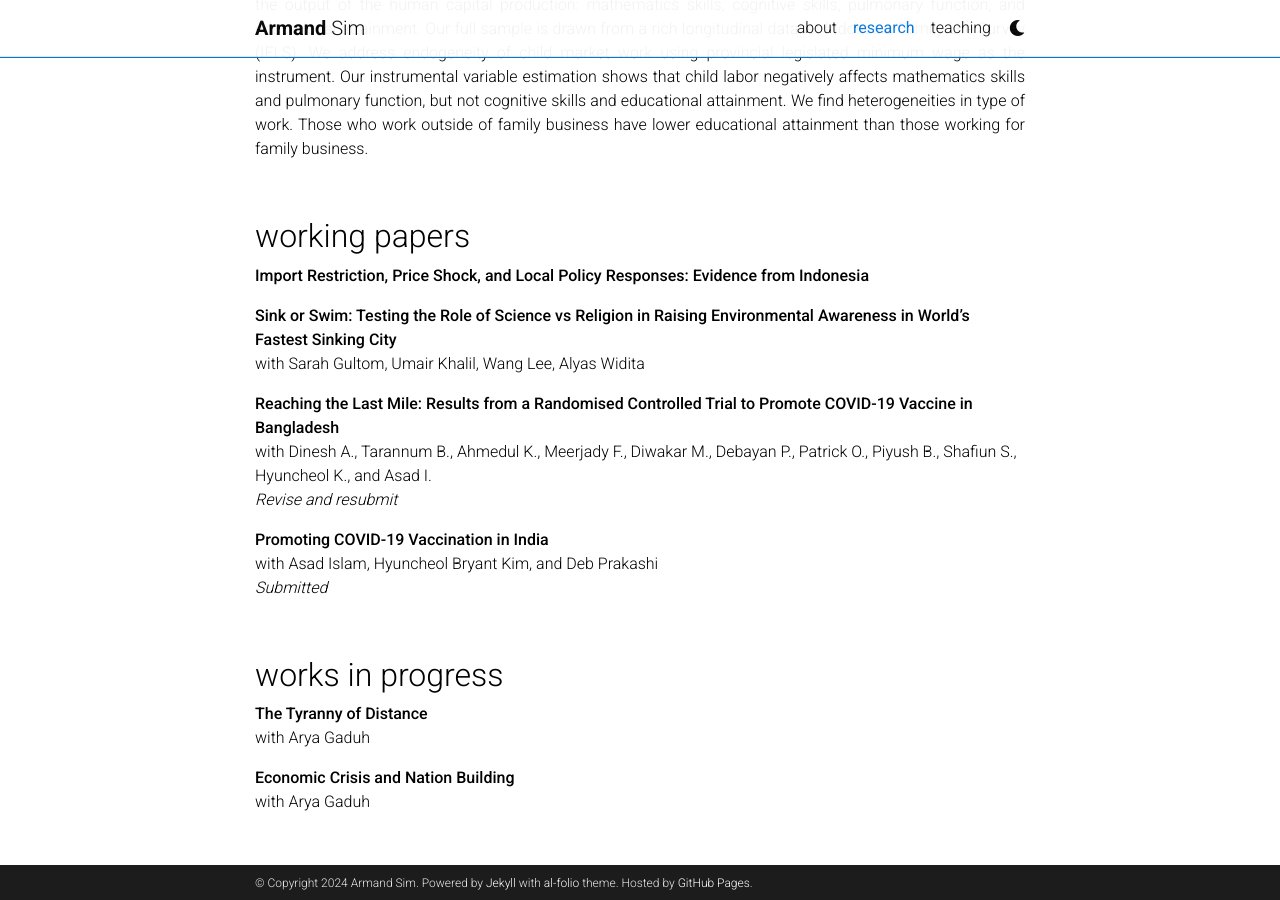
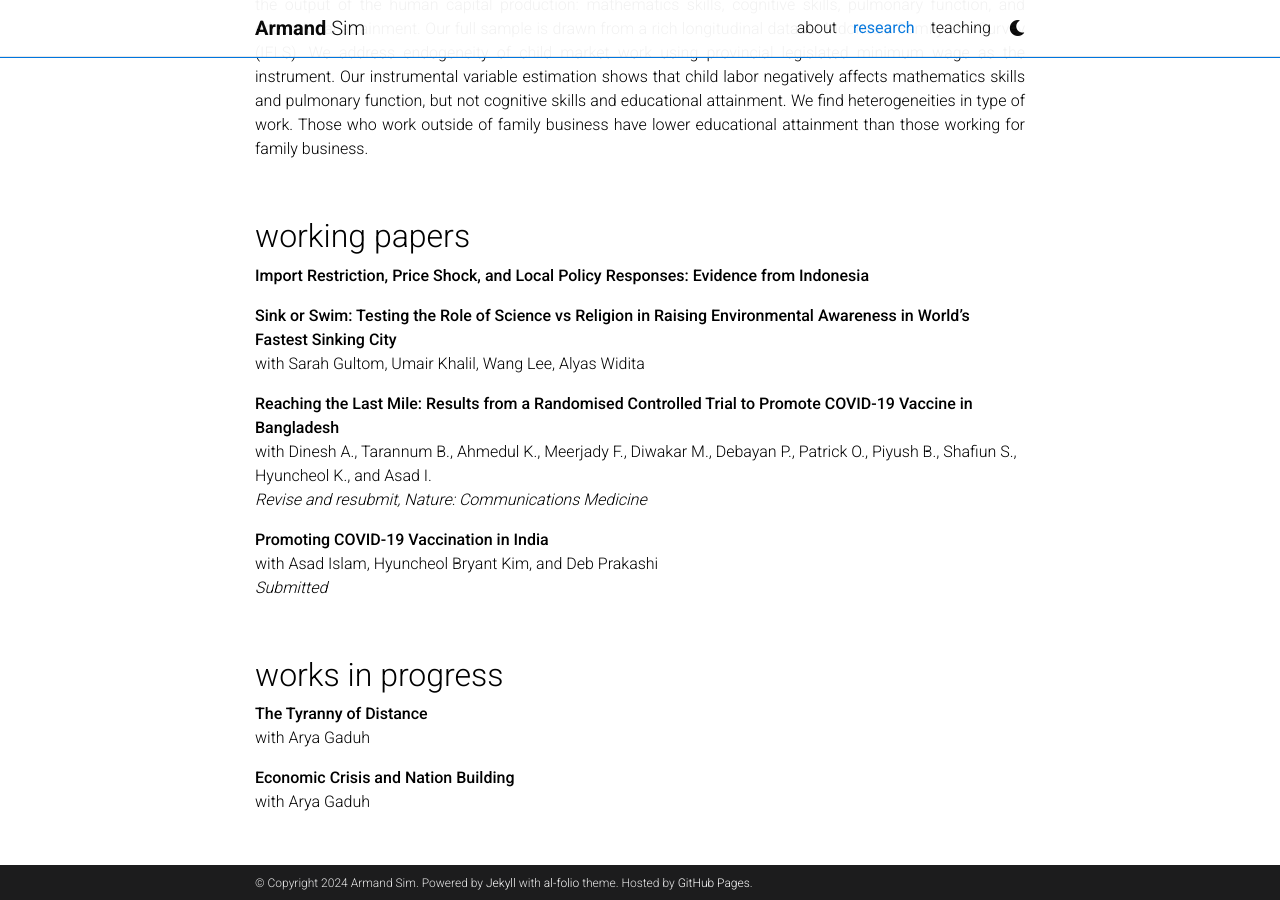
Before and after one commit to armandsim/armandsim.github.io, a Jekyll site: the page built from _pages/research.md, in a window 1280 px wide and 900 px high, scrolled down 990 px. Built offline with Jekyll 4.4.1, drawn with Linux system fonts in a browser that asks for light colours; comment, search, counter and statistics services are not loaded; a style sheet for code colours, icons or effects is not loaded.

Commit message:
Update research.md

```diff
--- a/_pages/research.md
+++ b/_pages/research.md
@@ -41,7 +41,7 @@ with Sarah Gultom, Umair Khalil, Wang Lee, Alyas Widita <br>
 
 **Reaching the Last Mile: Results from a Randomised Controlled Trial to Promote COVID-19 Vaccine in Bangladesh** <br>
 with Dinesh A., Tarannum B., Ahmedul K., Meerjady F., Diwakar M., Debayan P., Patrick O., Piyush B., Shafiun S., Hyuncheol K., and Asad I. <br>
-*Revise and resubmit* <br>
+*Revise and resubmit, Nature: Communications Medicine* <br>
 
 **Promoting COVID-19 Vaccination in India** <br>
 with Asad Islam, Hyuncheol Bryant Kim, and Deb Prakashi <br>
```
